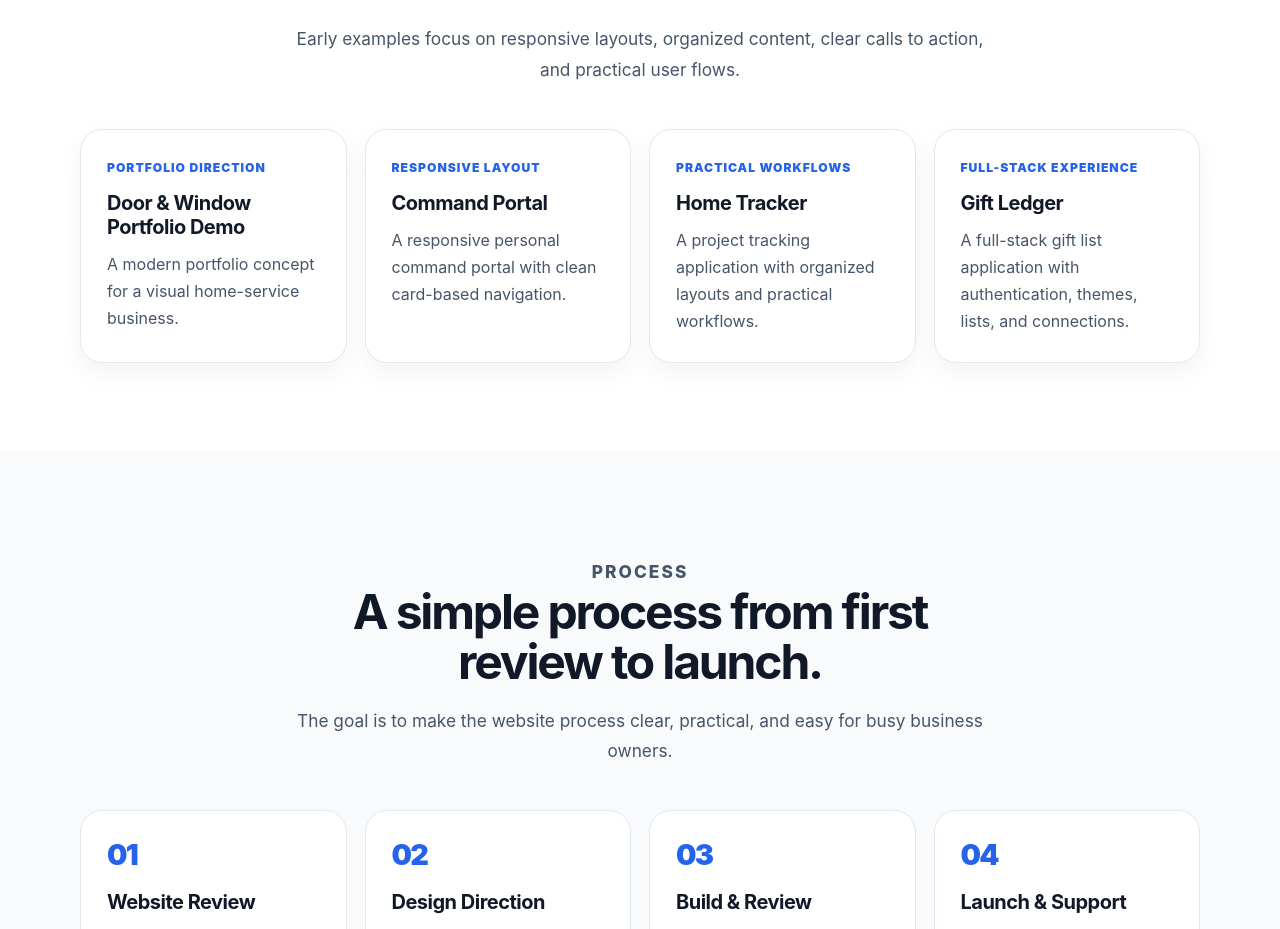
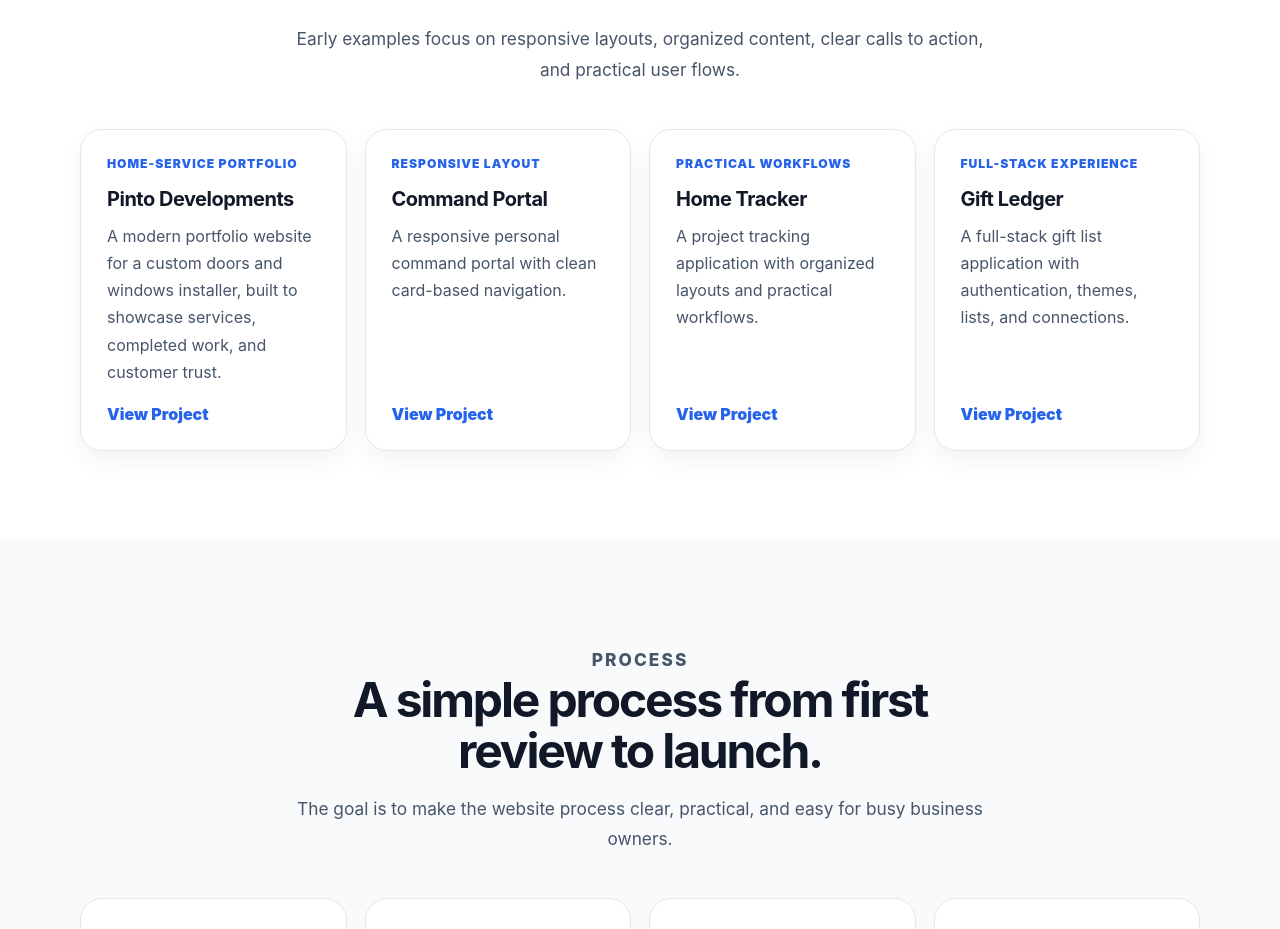
Before and after one commit to acurunner79/jls-web-studio, a React (Vite) app: page / in a window 1280 px wide. Shown: the part 3126-4055 px from the top of the page. Built offline with nearby package versions, Linux system fonts and the light colour scheme.

Commit message:
Added example work - pinto developments site

```diff
--- a/src/components/Work.jsx
+++ b/src/components/Work.jsx
@@ -6,24 +6,28 @@
 const Work = () => {
   const projects = [
     {
-      title: 'Door & Window Portfolio Demo',
-      tag: 'Portfolio Direction',
-      text: 'A modern portfolio concept for a visual home-service business.',
+      title: 'Pinto Developments',
+      tag: 'Home-Service Portfolio',
+      text: 'A modern portfolio website for a custom doors and windows installer, built to showcase services, completed work, and customer trust.',
+      link: 'https://pinto-dev.netlify.app'
     },
     {
       title: 'Command Portal',
       tag: 'Responsive Layout',
       text: 'A responsive personal command portal with clean card-based navigation.',
+      link: 'https://pinto-dev.netlify.app'
     },
     {
       title: 'Home Tracker',
       tag: 'Practical Workflows',
       text: 'A project tracking application with organized layouts and practical workflows.',
+      link: 'https://pinto-dev.netlify.app'
     },
     {
       title: 'Gift Ledger',
       tag: 'Full-Stack Experience',
       text: 'A full-stack gift list application with authentication, themes, lists, and connections.',
+      link: 'https://pinto-dev.netlify.app',
     },
   ];
 
@@ -45,6 +49,11 @@ const Work = () => {
               <span>{project.tag}</span>
               <h3>{project.title}</h3>
               <p>{project.text}</p>
+              {project.link && (
+              <a className="work-link" href={project.link} target="_blank" rel="noreferrer">
+                View Project
+              </a>
+            )}
             </article>
           ))}
         </div>
--- a/src/index.css
+++ b/src/index.css
@@ -717,6 +717,9 @@ select {
 }
 
 .work-card {
+  display: flex;
+  flex-direction: column;
+  min-height: 100%;
   padding: 26px;
   border: 1px solid var(--border);
   border-radius: 22px;
@@ -732,6 +735,27 @@ select {
   font-weight: 900;
   letter-spacing: 0.08em;
   text-transform: uppercase;
+}
+
+.work-card h3 {
+  margin: 0;
+  color: var(--text);
+  font-size: 1.25rem;
+  letter-spacing: -0.025em;
+}
+
+.work-card p {
+  margin: 12px 0 0;
+  color: var(--muted);
+  line-height: 1.7;
+}
+
+.work-link {
+  display: inline-flex;
+  margin-top: auto;
+  padding-top: 18px;
+  color: var(--blue);
+  font-weight: 900;
 }
 
 /* ================================
```
